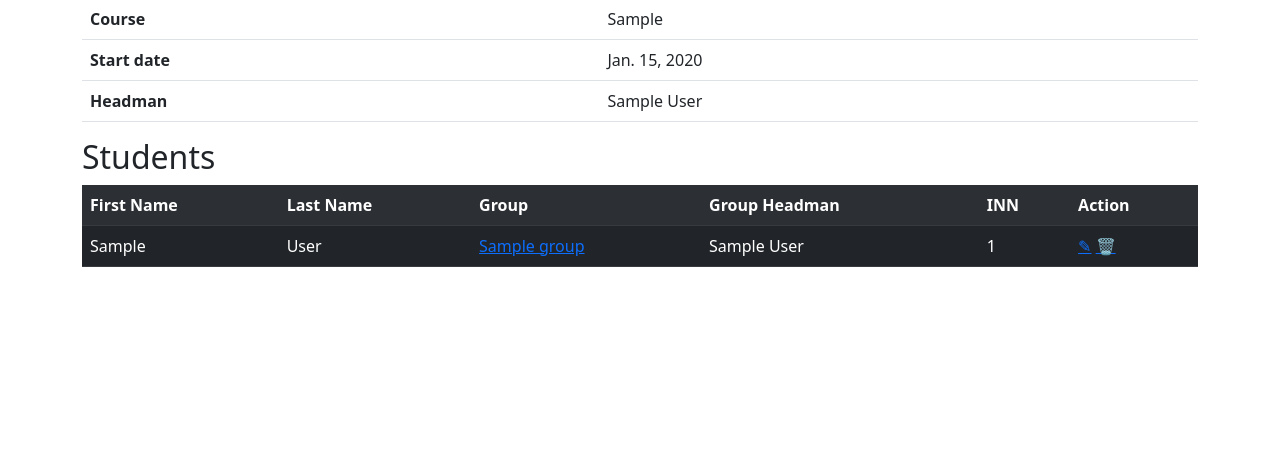
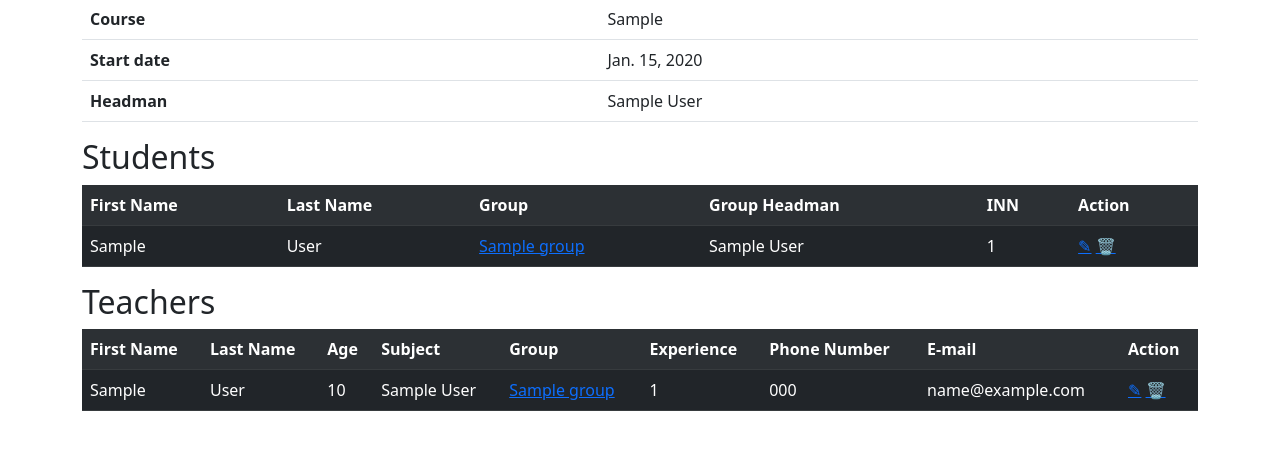
Before and after one commit to OleksandrVelychko/django-lms, a Django app: page /groups/1 in a window 1280 px wide. Shown: the part 103-553 px from the top of the page. Run offline with Django 3.2, Linux system fonts and the light colour scheme; tables that the repository leaves empty hold one stand-in row (values such as "Sample post").

Commit message:
added teachers list to group template with include

```diff
--- a/groups/templates/groups/group.html
+++ b/groups/templates/groups/group.html
@@ -19,6 +19,8 @@
 
     <h2>Students</h2>
         {% include 'students/_students_list.html' with students=group.students.all%}
+    <h2>Teachers</h2>
+        {% include 'teachers/_teachers_list.html' with teachers=group.teachers.all%}
 
 
 {% endblock %}
--- /dev/null
+++ b/teachers/templates/teachers/_teachers_list.html
@@ -0,0 +1,37 @@
+    <table class="table table-dark table-striped">
+    <tr>
+        <th>First Name</th>
+        <th>Last Name</th>
+        <th>Age</th>
+        <th>Subject</th>
+        <th>Group</th>
+        <th>Experience</th>
+        <th>Phone Number</th>
+        <th>E-mail</th>
+        <th>Action</th>
+    </tr>
+
+    {% for teacher in teachers %}
+        <tr>
+            <td>{{ teacher.first_name|capfirst }}</td>
+            <td>{{ teacher.last_name|title }}</td>
+            <td>{{ teacher.age }}</td>
+            <td>{{ teacher.subject|title }}</td>
+            <td>{% if teacher.group_id %}
+                <a href="{% url 'groups:get_group' id=teacher.group_id %}">
+                    {{ teacher.group.group_name }}
+                </a>
+                {% else %}
+                    <i>Empty</i>
+                {% endif %}
+            </td>
+            <td>{{ teacher.experience }}</td>
+            <td>{{ teacher.phone_number }}</td>
+            <td>{{ teacher.email }}</td>
+            <td>
+                <a href="{% url 'teachers:update_teacher' id=teacher.id %}">✎</a>
+                <a href="{% url 'teachers:delete_teacher' id=teacher.id %}">🗑</a>
+            </td>
+        </tr>
+    {% endfor %}
+    </table>
```
Also changed, not shown: teachers/templates/teachers/list_teachers.html (+3 -28 lines).
